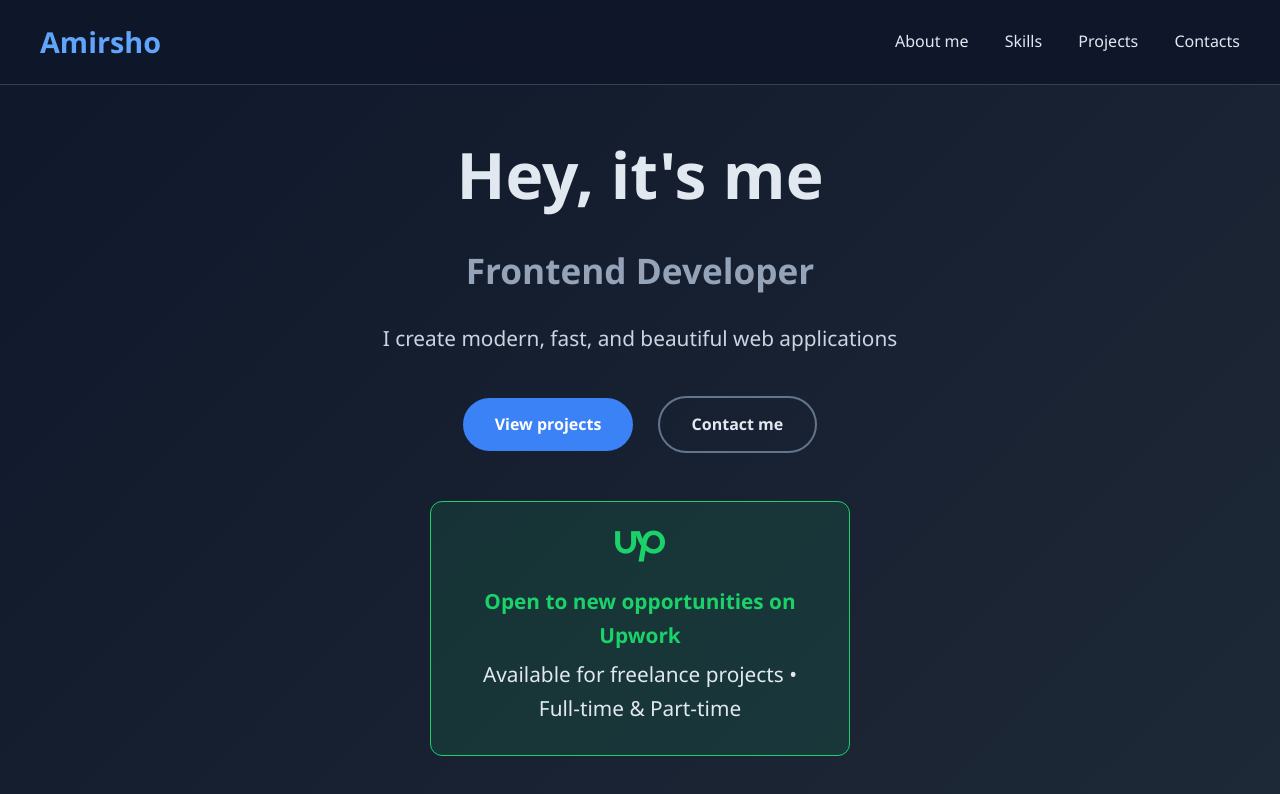
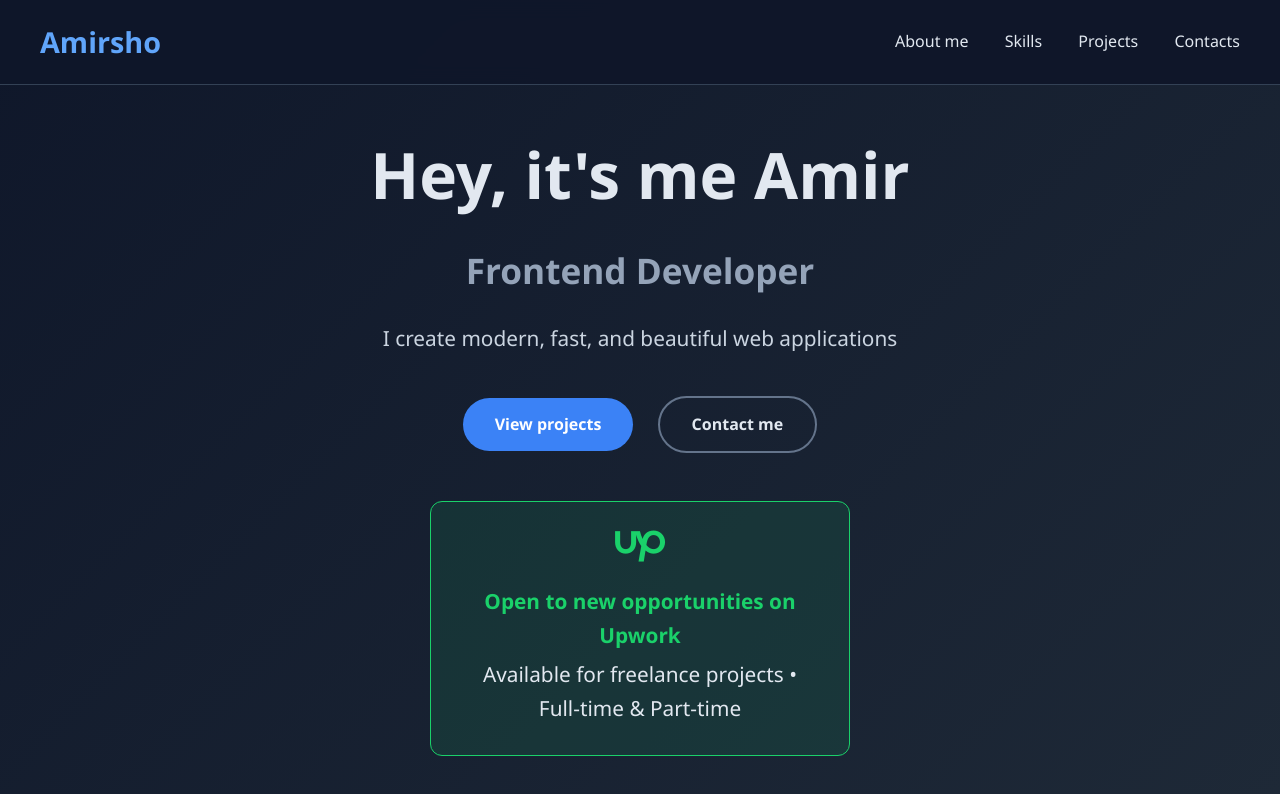
Before and after one commit to amirsho1991/my-portfolio, a plain HTML site: page index.html in a window 1280 px wide. Drawn offline with Linux system fonts and the light colour scheme.

Commit message:
Update index.html

```diff
--- a/index.html
+++ b/index.html
@@ -22,7 +22,7 @@
 
     <section class="hero">
         <div class="container">
-            <h1>Hey, it's me <span class="highlight"/span></h1>
+            <h1>Hey, it's me Amir<span class="highlight"/span></h1>
             <h2>Frontend Developer</h2>
             <p>I create modern, fast, and beautiful web applications</p>
 
```
